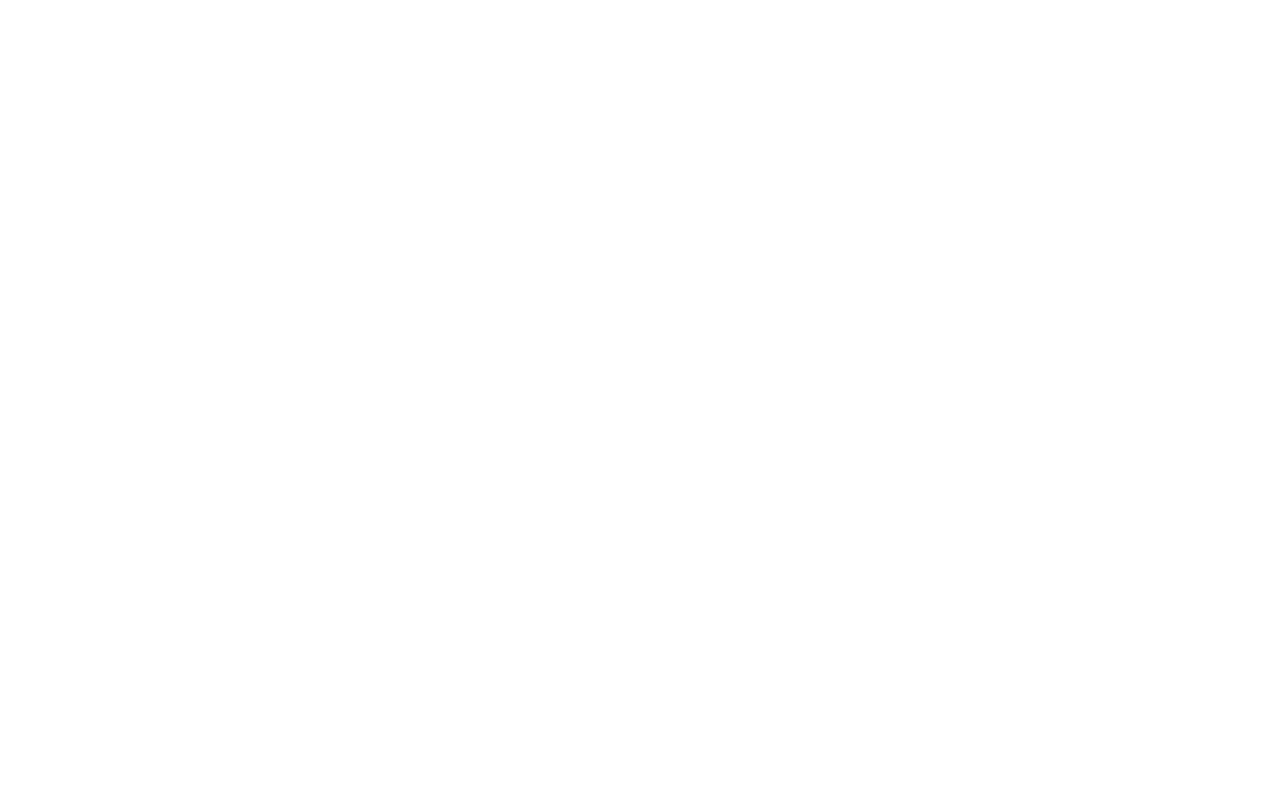
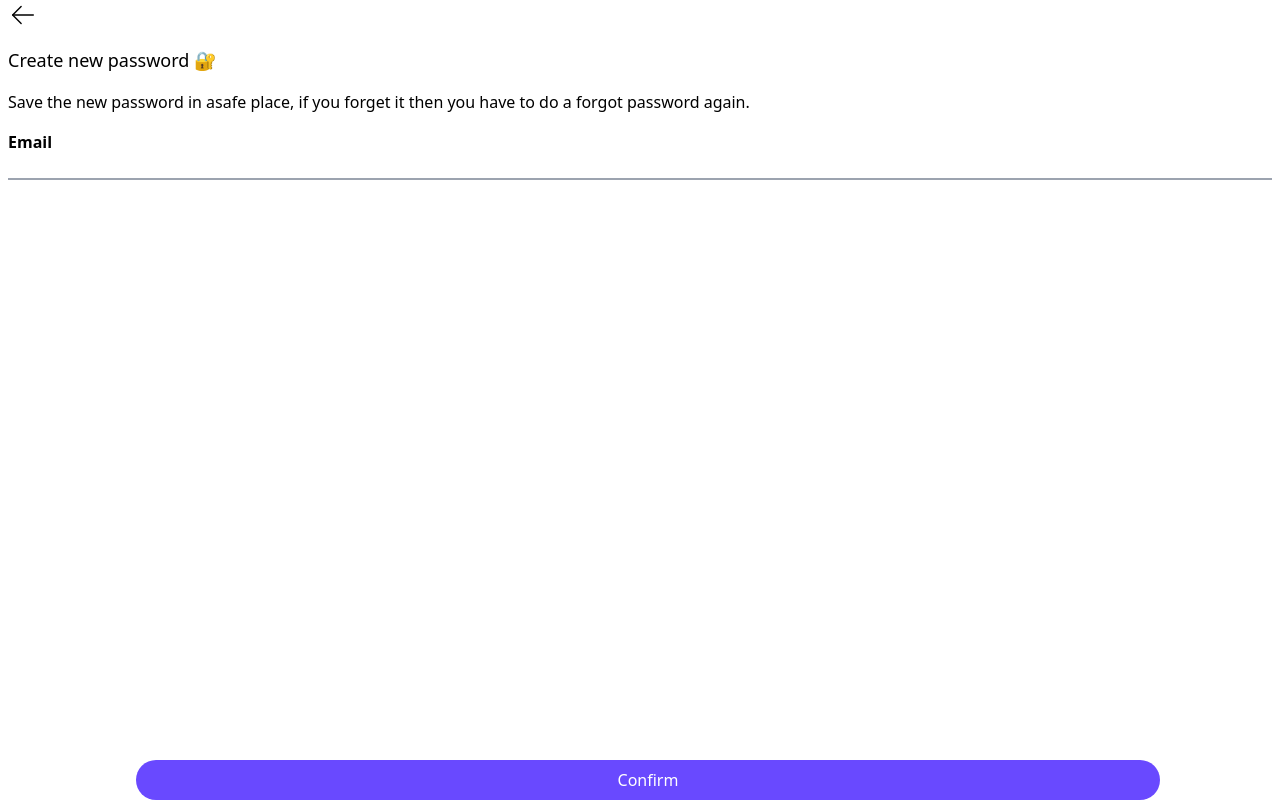
Before and after one commit to smartcollins/quizzico, a React (Create React App) app: page /new in a window 1280 px wide. Built offline with nearby package versions, Linux system fonts and the light colour scheme.

Commit message:
modified New

```diff
--- a/src/pages/New.jsx
+++ b/src/pages/New.jsx
@@ -1,10 +1,17 @@
 import React from 'react';
+import Purpose from '../components/Purpose';
 
 
 const New = ()=>{
     return(
         <div className='px-2'>
-
+            <Purpose
+                txt="Create new password 🔐"
+                extra={true}
+                txt2="Save the new password in asafe place, if you forget it then you have to do a forgot password again."
+                new_pass={true}
+                btn_txt="Confirm"
+            />
         </div>
     )
 }
```
